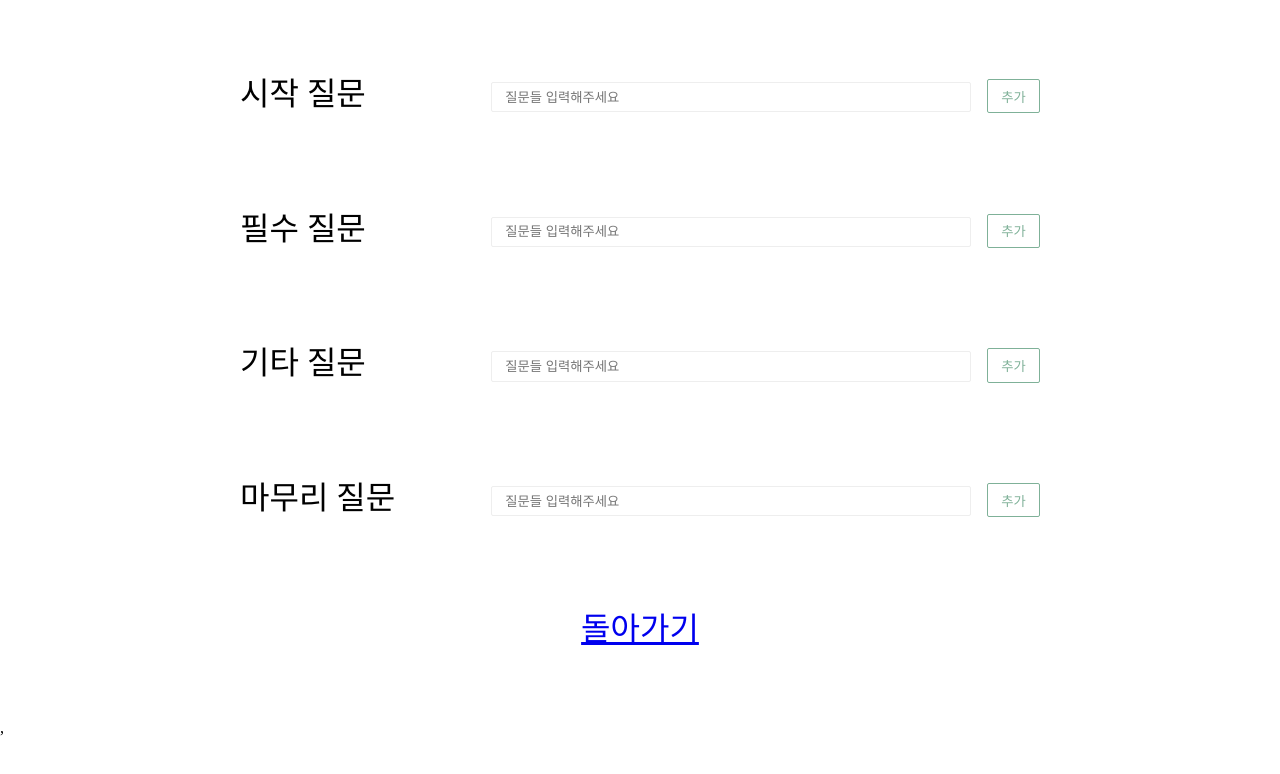
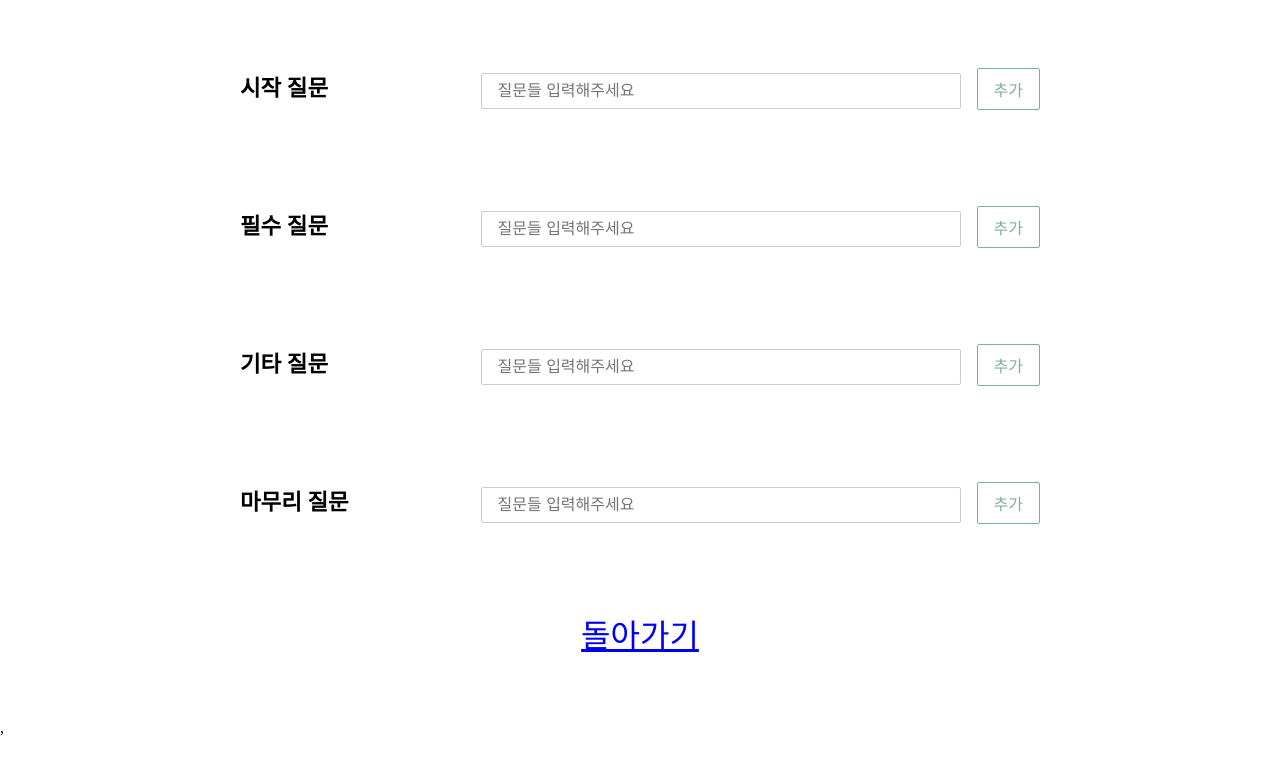
Before and after one commit to HobinLee/interview, a React app: page /setting in a window 1280 px wide. Shown: the top 774 px of the page. Built offline with nearby package versions, Linux system fonts and the light colour scheme.

Commit message:
feat: Button, Input에 fontSize 수정

```diff
--- a/src/components/atoms/Button/Button.tsx
+++ b/src/components/atoms/Button/Button.tsx
@@ -4,6 +4,7 @@ import {
   colors,
   BorderRadius,
   borders,
+  sizes,
 } from '@src/styles/variables';
 import { ButtonHTMLAttributes, FC } from 'react';
 import styled, { css } from 'styled-components';
@@ -27,6 +28,7 @@ export const Button: FC<
   borderRadius = 'small',
   children,
   onClick,
+  disabled,
 }) => (
   <ButtonWrap
     onClick={onClick}
@@ -36,6 +38,7 @@ export const Button: FC<
     isFilled={isFilled ?? false}
     block={block}
     borderRadius={borderRadius}
+    disabled={disabled}
   >
     {children}
   </ButtonWrap>
@@ -56,9 +59,12 @@ const strokeStyle = (color: Color) => css`
 
 const ButtonWrap = styled.button<Required<ButtonProps>>`
   ${({ fontSize, color, isFilled, block, borderRadius }) => css`
-    font-size: ${fontSize};
+    transition: 0.5s;
+
+    box-sizing: border-box;
+    font-size: ${sizes.font[fontSize]};
     outline: none;
-    padding: 0.5em 1em;
+    padding: 0.5rem 1rem;
     cursor: pointer;
     border-radius: ${borders[borderRadius]};
     ${isFilled ? strokeStyle(color) : outlineStyle(color)}
@@ -67,7 +73,8 @@ const ButtonWrap = styled.button<Required<ButtonProps>>`
       width: 100%;
     `};
 
-    &: hover {
+    &:enabled {
+      &:hover {
         ${isFilled
           ? css`
               opacity: 0.8;
@@ -75,5 +82,11 @@ const ButtonWrap = styled.button<Required<ButtonProps>>`
           : strokeStyle(color)}
         opacity: 0.8;
       }
+    }
+
+    &:disabled {
+      opacity: 0.3;
+      cursor: default;
+    }
   `}
 `;
--- a/src/components/atoms/Input/Input.tsx
+++ b/src/components/atoms/Input/Input.tsx
@@ -1,4 +1,10 @@
-import { FontSize, colors, BorderRadius, borders } from '@src/styles/variables';
+import {
+  FontSize,
+  colors,
+  BorderRadius,
+  borders,
+  sizes,
+} from '@src/styles/variables';
 import { FC, InputHTMLAttributes } from 'react';
 import styled, { css } from 'styled-components';
 
@@ -37,9 +43,10 @@ export const Input: FC<InputProps & InputHTMLAttributes<HTMLInputElement>> = ({
 const InputWrap = styled.input<Required<InputProps>>`
   cursor: text !important;
   ${({ fontSize, borderRadius }) => css`
-    font-size: ${fontSize};
+    box-sizing: border-box;
+    font-size: ${sizes.font[fontSize]};
     outline: none;
-    padding: 0.5em 1em;
+    padding: 0.5rem 1rem;
     cursor: pointer;
     border-radius: ${borders[borderRadius]};
     border: 1px solid ${colors.gray};
--- a/src/styles/globalStyle.ts
+++ b/src/styles/globalStyle.ts
@@ -6,6 +6,30 @@ const GlobalStyle = createGlobalStyle`
   *, *::before, *::after {
     box-sizing: border-box;
   }
+
+  font-size: 10px;
+
+  h1 {
+    font-size: 2rem;
+  }
+  h2 {
+    font-size: 1.8rem;
+  }
+  h3 {
+    font-size: 1.6rem;
+  }
+  h4 {
+    font-size: 1.4rem;
+  }
+  h5 {
+    font-size: 1.2rem;
+  }
+  h6 {
+    font-size: 1rem;
+  }
+  h1, h2, h3, h4, h5 ,h6 {
+    font-weight: bold;
+  }
 `;
 
 export default GlobalStyle;
--- a/src/styles/variables.ts
+++ b/src/styles/variables.ts
@@ -1,8 +1,9 @@
 export const sizes = {
   font: {
-    small: '12px',
-    default: '14px',
-    large: '16px',
+    small: '0.8rem',
+    normal: '1rem',
+    default: '1rem',
+    large: '1.2rem',
   },
 };
 
@@ -10,8 +11,8 @@ export const colors = {
   black: '#333',
   white: '#fff',
   darkGray: '#666',
-  gray: '#eee',
-  lightGray: '#fefefe',
+  gray: '#ccc',
+  lightGray: '#eee',
   red: '#c14e4e',
   green: '#7fb198',
   blue: '#5e5edb',
@@ -28,3 +29,5 @@ export const borders = {
 export type Color = keyof typeof colors;
 export type FontSize = keyof typeof sizes.font;
 export type BorderRadius = keyof typeof borders;
+export type FontWeight = 'normal' | 'bold' | 'light' | 'default';
+export type TextAlign = 'left' | 'center' | 'right';
```
Lines whose indentation alone changed are shown as unchanged.
